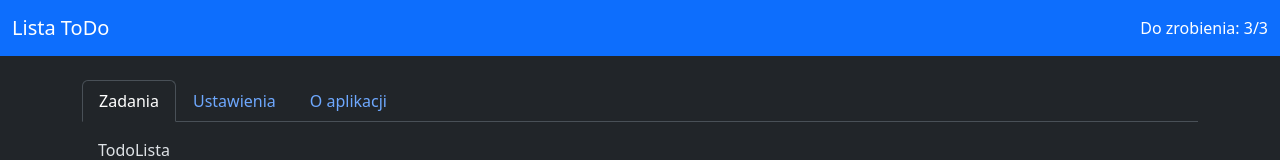
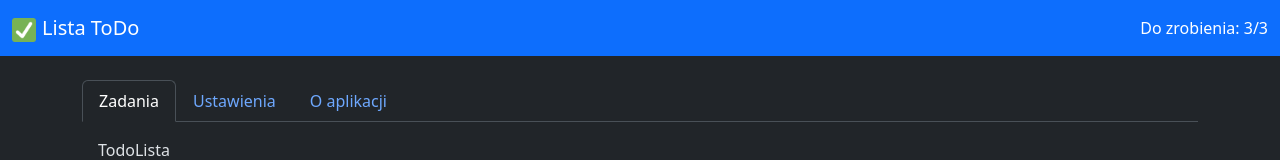
Before and after one commit to damjes/react-rozbudowane-todo, a React (Vite) app: page / in a window 1280 px wide. Shown: the top 160 px of the page. Built offline with nearby package versions, Linux system fonts and the light colour scheme.

Commit message:
Dodano logo do menu

```diff
--- a/src/App.tsx
+++ b/src/App.tsx
@@ -79,7 +79,14 @@ function App() {
 			<UstalStyl styl={styl} ciemny={czyCiemny} />
 			<nav className='navbar navbar-expand-lg text-bg-primary mb-4'>
 				<div className='container-fluid'>
-					<div className='navbar-brand text-reset'>Lista ToDo</div>
+					<div className='navbar-brand text-reset'>
+						<img
+							src='android-chrome-512x512.png'
+							alt='logo'
+							style={{ height: '1.2em', marginRight: '0.3em' }}
+						/>
+						Lista ToDo
+					</div>
 					<div className='text-reset'>{napis}</div>
 				</div>
 			</nav>
```
